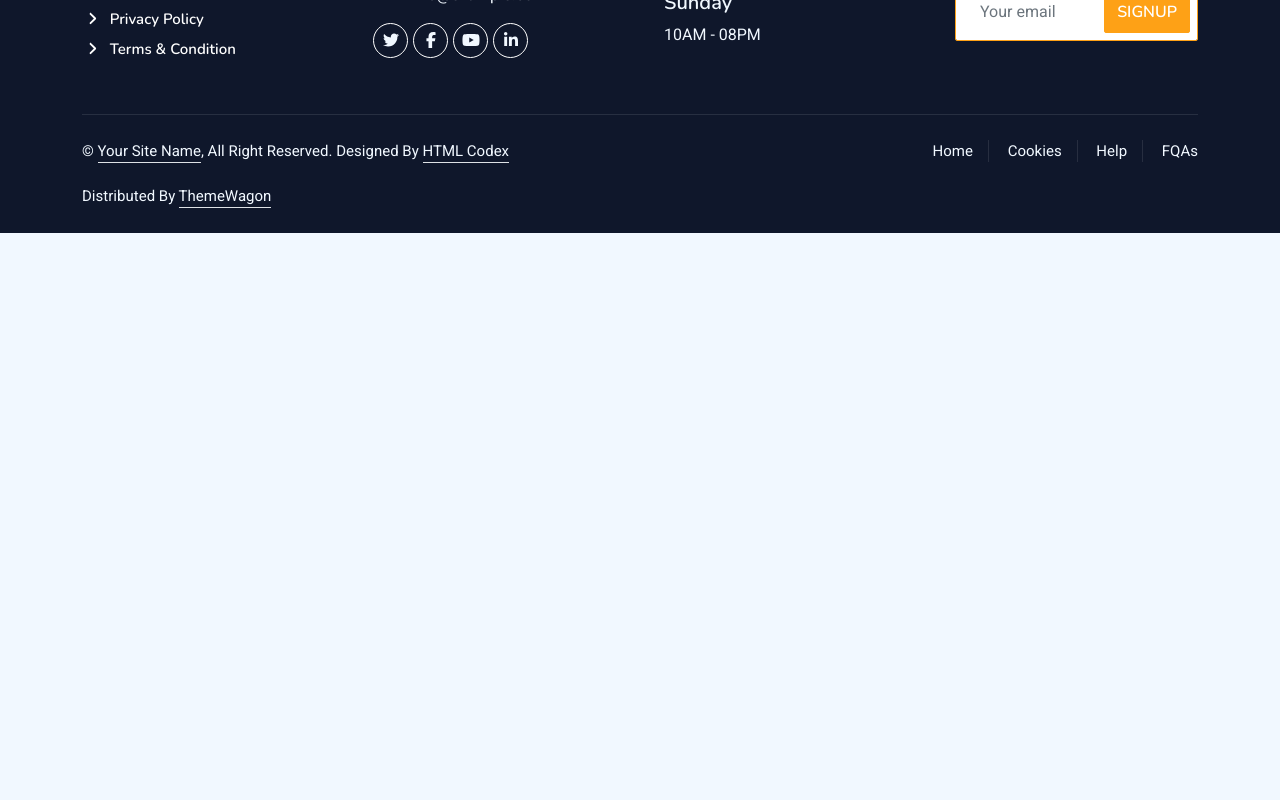
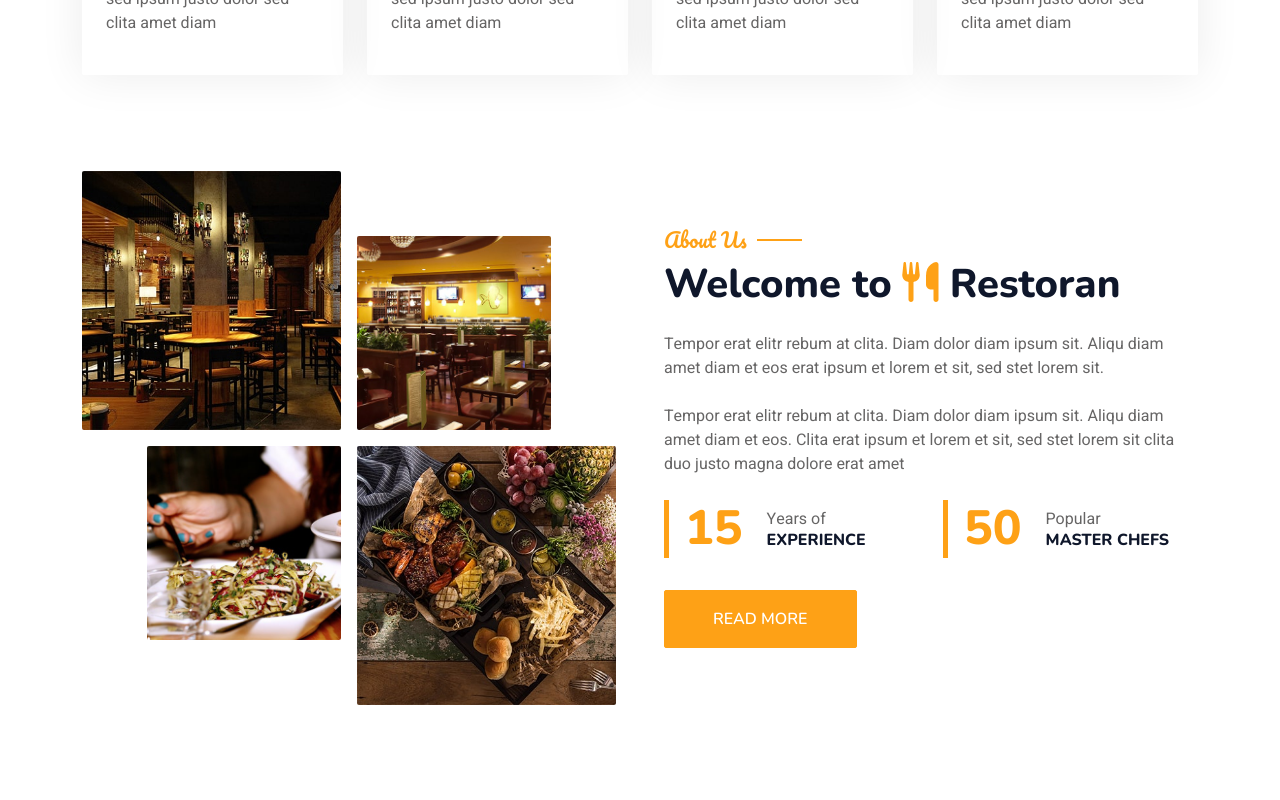
Before and after one commit to akbarazy/restoran-reactjs, a React (Create React App) app: page / in a window 1280 px wide. Shown: the part 1100-1900 px from the top of the page. Before the commit the page ends 1333 px from the top, so only its background shows below. Built offline with nearby package versions, Linux system fonts and the light colour scheme.

Commit message:
Create about component

```diff
--- /dev/null
+++ b/src/pages/About.js
@@ -0,0 +1,115 @@
+import { Link } from 'react-router-dom';
+import aboutImg1 from '../assets/images/about-1.jpg';
+import aboutImg2 from '../assets/images/about-2.jpg';
+import aboutImg3 from '../assets/images/about-3.jpg';
+import aboutImg4 from '../assets/images/about-4.jpg';
+import { FontAwesomeIcon } from '@fortawesome/react-fontawesome';
+import { faUtensils } from '@fortawesome/free-solid-svg-icons';
+import { useState, useEffect } from 'react';
+
+const images = [
+  { src: aboutImg1, className: 'w-100' },
+  { src: aboutImg2, className: 'w-75' },
+  { src: aboutImg3, className: 'w-75' },
+  { src: aboutImg4, className: 'w-100' },
+];
+
+function About() {
+  return (
+    <div className='container-xxl py-5'>
+      <div className='container'>
+        <div className='row g-5 align-items-center'>
+
+          <div className='col-lg-6'>
+            <div className='row g-3'>
+              {images.map((img, index) => (
+                <div
+                  key={index}
+                  className={`col-6 ${index < 2 ? 'text-start' : 'text-end'}`}
+                >
+                  <img
+                    src={img.src}
+                    alt={`about-${index}`}
+                    className={`img-fluid rounded animated zoomIn ${img.className}`}
+                    style={{ animationDelay: `${index * 0.2}s`, marginTop: index === 1 ? '25%' : '0' }}
+                  />
+                </div>
+              ))}
+            </div>
+          </div>
+
+          <div className='col-lg-6'>
+            <h5 className='section-title ff-secondary text-start text-primary fw-normal'>
+              About Us
+            </h5>
+
+            <h1 className='mb-4'>
+              Welcome to
+              <FontAwesomeIcon icon={faUtensils} className='text-primary mx-1' />
+              Restoran
+            </h1>
+
+            <p className='mb-4'>
+              Tempor erat elitr rebum at clita. Diam dolor diam ipsum sit.
+              Aliqu diam amet diam et eos erat ipsum et lorem et sit, sed stet lorem sit.
+            </p>
+            <p className='mb-4'>
+              Tempor erat elitr rebum at clita. Diam dolor diam ipsum sit. Aliqu diam amet diam et eos.
+              Clita erat ipsum et lorem et sit, sed stet lorem sit clita duo justo magna dolore erat amet
+            </p>
+
+            <div className='row g-4 mb-4'>
+              <Counter number={15} label1='Years of' label2='Experience' />
+              <Counter number={50} label1='Popular' label2='Master Chefs' />
+            </div>
+
+            <Link to='/menu' className='btn btn-primary py-3 px-5 mt-2'>
+              Read More
+            </Link>
+          </div>
+
+        </div>
+      </div>
+    </div>
+  );
+}
+
+function Counter({ number, label1, label2 }) {
+  const [count, setCount] = useState(0);
+
+  useEffect(() => {
+    let startTime = null;
+    const duration = 3000;
+    const end = Number(number);
+
+    function animate(timestamp) {
+      if (!startTime) startTime = timestamp;
+      const progress = timestamp - startTime;
+      const progressPercent = Math.min(progress / duration, 1);
+
+      setCount(Math.floor(progressPercent * end));
+
+      if (progress < duration) {
+        requestAnimationFrame(animate);
+      }
+    };
+
+    requestAnimationFrame(animate);
+  }, [number]);
+
+  return (
+    <div className='col-sm-6'>
+      <div className='d-flex align-items-center border-start border-5 border-primary px-3'>
+        <h1 className='flex-shrink-0 display-5 text-primary mb-0'>
+          {count}
+        </h1>
+        <div className='ps-4'>
+          <p className='mb-0'>{label1}</p>
+          <h6 className='text-uppercase mb-0'>{label2}</h6>
+        </div>
+      </div>
+    </div>
+  );
+}
+
+export default About;
--- a/src/pages/Home.js
+++ b/src/pages/Home.js
@@ -1,8 +1,10 @@
-import Service from "../components/Service";
+import Service from "./Service";
+import About from "./About";
 
 function Home() {
   return <>
     <Service />
+    <About />
   </>;
 }
 
```
